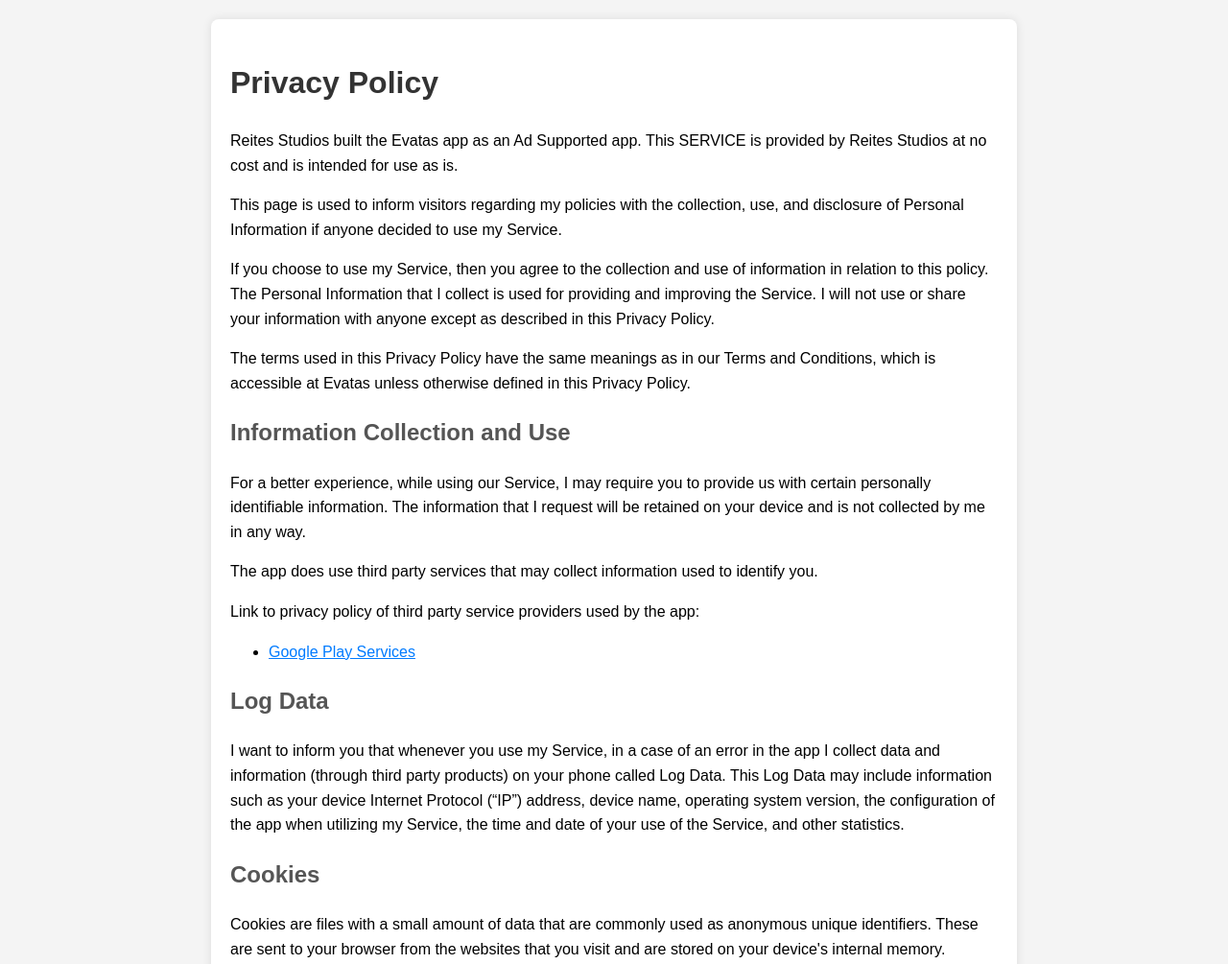
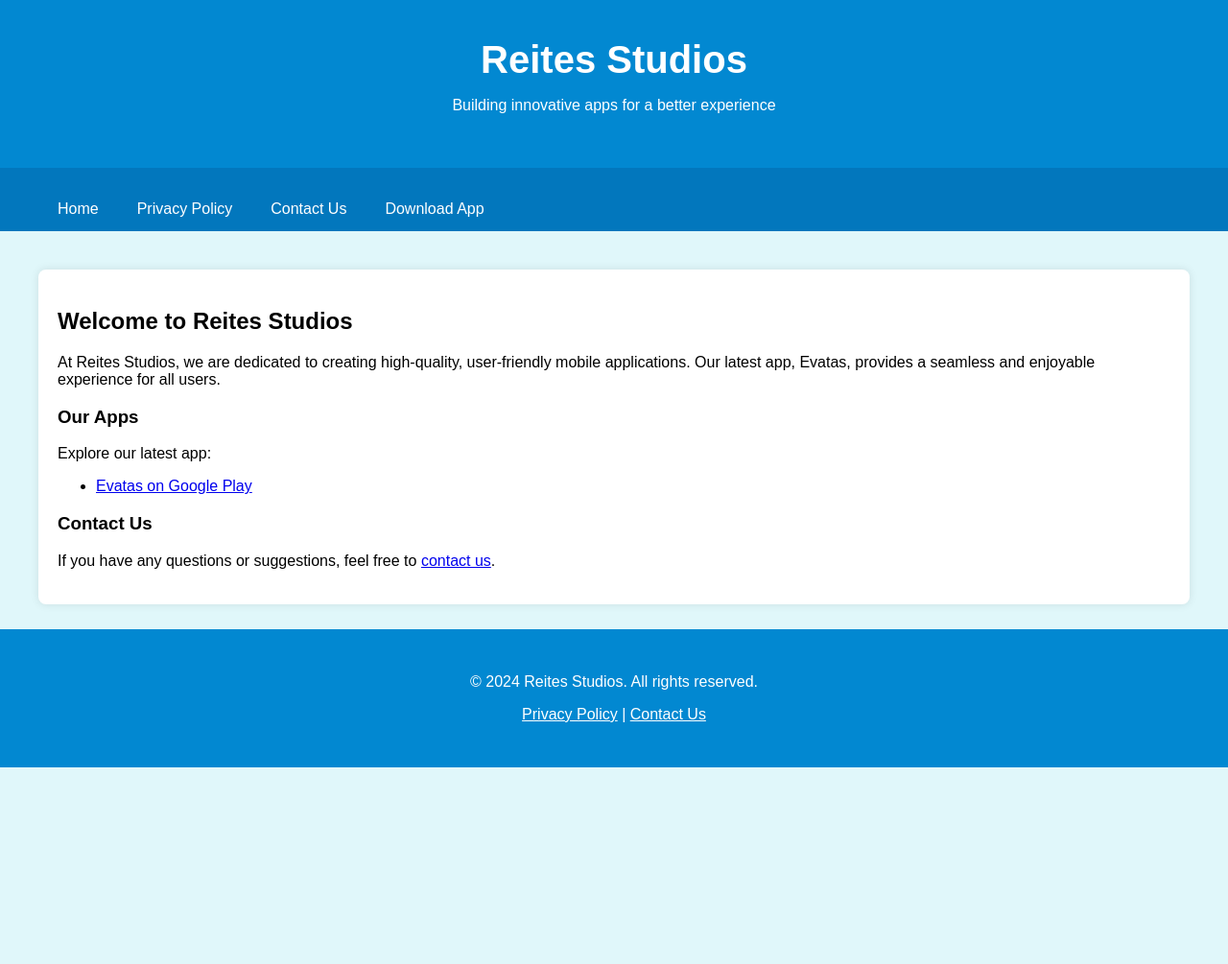
Before and after one commit to reitesstudios/evatas, a plain HTML site: page index.html in a window 1280 px wide. Shown: the top 1005 px of the page at 96% size. After the commit the page ends 800 px from the top, so only its background shows below. Drawn offline with Linux system fonts and the light colour scheme.

Commit message:
Update index.html

```diff
--- a/index.html
+++ b/index.html
@@ -3,86 +3,98 @@
 <head>
     <meta charset="UTF-8">
     <meta name="viewport" content="width=device-width, initial-scale=1.0">
-    <title>Privacy Policy</title>
+    <title>Reites Studios</title>
     <style>
         body {
             font-family: Arial, sans-serif;
-            line-height: 1.6;
+            background-color: #e0f7fa;
             margin: 0;
-            padding: 20px;
-            background-color: #f4f4f4;
+            padding: 0;
         }
         .container {
-            max-width: 800px;
-            margin: auto;
-            background: #fff;
+            max-width: 1200px;
+            margin: 0 auto;
             padding: 20px;
+        }
+        .header {
+            background-color: #0288d1;
+            color: white;
+            padding: 20px 0;
+            text-align: center;
+        }
+        .header h1 {
+            margin: 0;
+            font-size: 2.5em;
+        }
+        .nav {
+            background-color: #0277bd;
+            overflow: hidden;
+        }
+        .nav a {
+            float: left;
+            display: block;
+            color: white;
+            text-align: center;
+            padding: 14px 20px;
+            text-decoration: none;
+        }
+        .nav a:hover {
+            background-color: #01579b;
+        }
+        .main {
+            padding: 20px;
+            background-color: #ffffff;
+            margin-top: 20px;
             border-radius: 8px;
             box-shadow: 0 0 10px rgba(0,0,0,0.1);
         }
-        h1 {
-            color: #333;
+        .footer {
+            background-color: #0288d1;
+            color: white;
+            text-align: center;
+            padding: 10px 0;
+            position: fixed;
+            bottom: 0;
+            width: 100%;
         }
-        h2 {
-            color: #555;
-        }
-        a {
-            color: #007bff;
-        }
-        a:hover {
-            text-decoration: underline;
+        .footer a {
+            color: white;
         }
     </style>
 </head>
 <body>
+    <div class="header">
+        <div class="container">
+            <h1>Reites Studios</h1>
+            <p>Building innovative apps for a better experience</p>
+        </div>
+    </div>
+    <div class="nav">
+        <div class="container">
+            <a href="/">Home</a>
+            <a href="/evatas/privacy/">Privacy Policy</a>
+            <a href="/evatas/contact/">Contact Us</a>
+            <a href="https://play.google.com/store/apps/details?id=com.example.evatas">Download App</a>
+        </div>
+    </div>
     <div class="container">
-        <h1>Privacy Policy</h1>
-        <p>Reites Studios built the Evatas app as an Ad Supported app. This SERVICE is provided by Reites Studios at no cost and is intended for use as is.</p>
-        <p>This page is used to inform visitors regarding my policies with the collection, use, and disclosure of Personal Information if anyone decided to use my Service.</p>
-        <p>If you choose to use my Service, then you agree to the collection and use of information in relation to this policy. The Personal Information that I collect is used for providing and improving the Service. I will not use or share your information with anyone except as described in this Privacy Policy.</p>
-        <p>The terms used in this Privacy Policy have the same meanings as in our Terms and Conditions, which is accessible at Evatas unless otherwise defined in this Privacy Policy.</p>
-
-        <h2>Information Collection and Use</h2>
-        <p>For a better experience, while using our Service, I may require you to provide us with certain personally identifiable information. The information that I request will be retained on your device and is not collected by me in any way.</p>
-        <p>The app does use third party services that may collect information used to identify you.</p>
-        <p>Link to privacy policy of third party service providers used by the app:</p>
-        <ul>
-            <li><a href="https://policies.google.com/privacy" target="_blank">Google Play Services</a></li>
-        </ul>
-
-        <h2>Log Data</h2>
-        <p>I want to inform you that whenever you use my Service, in a case of an error in the app I collect data and information (through third party products) on your phone called Log Data. This Log Data may include information such as your device Internet Protocol (“IP”) address, device name, operating system version, the configuration of the app when utilizing my Service, the time and date of your use of the Service, and other statistics.</p>
-
-        <h2>Cookies</h2>
-        <p>Cookies are files with a small amount of data that are commonly used as anonymous unique identifiers. These are sent to your browser from the websites that you visit and are stored on your device's internal memory.</p>
-        <p>This Service does not use these “cookies” explicitly. However, the app may use third party code and libraries that use “cookies” to collect information and improve their services. You have the option to either accept or refuse these cookies and know when a cookie is being sent to your device. If you choose to refuse our cookies, you may not be able to use some portions of this Service.</p>
-
-        <h2>Service Providers</h2>
-        <p>I may employ third-party companies and individuals due to the following reasons:</p>
-        <ul>
-            <li>To facilitate our Service;</li>
-            <li>To provide the Service on our behalf;</li>
-            <li>To perform Service-related services; or</li>
-            <li>To assist us in analyzing how our Service is used.</li>
-        </ul>
-        <p>I want to inform users of this Service that these third parties have access to your Personal Information. The reason is to perform the tasks assigned to them on our behalf. However, they are obligated not to disclose or use the information for any other purpose.</p>
-
-        <h2>Security</h2>
-        <p>I value your trust in providing us your Personal Information, thus we are striving to use commercially acceptable means of protecting it. But remember that no method of transmission over the internet, or method of electronic storage is 100% secure and reliable, and I cannot guarantee its absolute security.</p>
-
-        <h2>Links to Other Sites</h2>
-        <p>This Service may contain links to other sites. If you click on a third-party link, you will be directed to that site. Note that these external sites are not operated by me. Therefore, I strongly advise you to review the Privacy Policy of these websites. I have no control over and assume no responsibility for the content, privacy policies, or practices of any third-party sites or services.</p>
-
-        <h2>Children’s Privacy</h2>
-        <p>These Services do not address anyone under the age of 13. I do not knowingly collect personally identifiable information from children under 13. In the case I discover that a child under 13 has provided me with personal information, I immediately delete this from our servers. If you are a parent or guardian and you are aware that your child has provided us with personal information, please contact me so that I will be able to do necessary actions.</p>
-
-        <h2>Changes to This Privacy Policy</h2>
-        <p>I may update our Privacy Policy from time to time. Thus, you are advised to review this page periodically for any changes. I will notify you of any changes by posting the new Privacy Policy on this page.</p>
-
-        <p>This policy is effective as of 7 August 2024</p>
-
-        <h2>Contact Us</h2>
-        <p>If you have any questions or suggestions about my Privacy Policy, do not hesitate to contact me at <a href="mailto:reitesstudios@gmail.com">reitesstudios@gmail.com</a>.</p>
+        <div class="main">
+            <h2>Welcome to Reites Studios</h2>
+            <p>At Reites Studios, we are dedicated to creating high-quality, user-friendly mobile applications. Our latest app, Evatas, provides a seamless and enjoyable experience for all users.</p>
+            <h3>Our Apps</h3>
+            <p>Explore our latest app:</p>
+            <ul>
+                <li><a href="https://play.google.com/store/apps/details?id=com.example.evatas">Evatas on Google Play</a></li>
+            </ul>
+            <h3>Contact Us</h3>
+            <p>If you have any questions or suggestions, feel free to <a href="/evatas/contact/">contact us</a>.</p>
+        </div>
+    </div>
+    <div class="footer">
+        <div class="container">
+            <p>&copy; 2024 Reites Studios. All rights reserved.</p>
+            <p><a href="/evatas/privacy/">Privacy Policy</a> | <a href="mailto:reitesstudios@gmail.com">Contact Us</a></p>
+        </div>
     </div>
 </body>
 </html>
```
